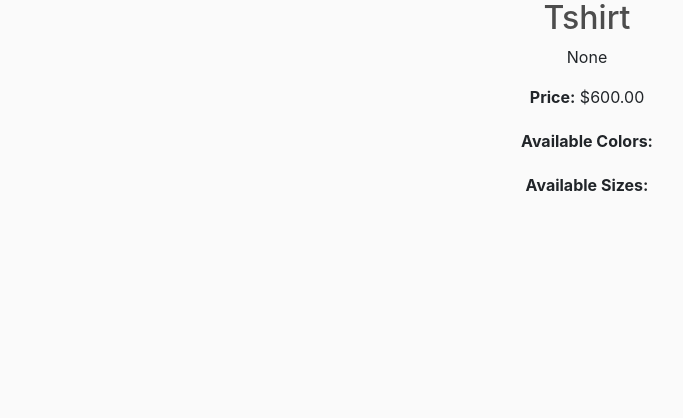
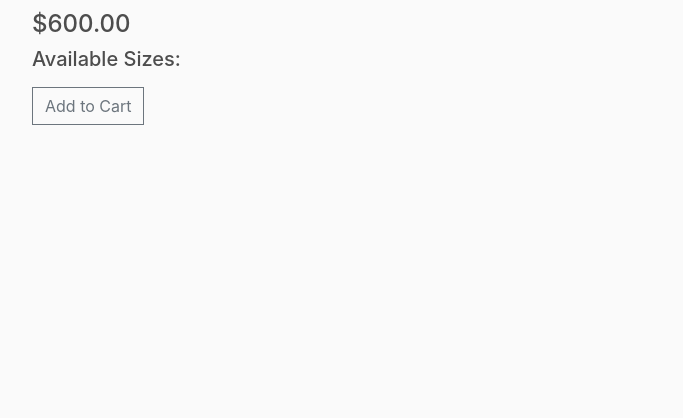
Before and after one commit to shreeya34/ecommerce_project, a Django app: page /product/6/ in a window 1280 px wide. Shown: the part 382-800 px from the top of the page, without its empty margins (53-736 px from the left). Run offline with Django 3.2, Linux system fonts and the light colour scheme; data comes from the database, SQL or seed files in the repository; data that the repository does not hold is empty; some libraries are stand-ins or nearby versions.

Commit message:
working on product details

```diff
--- a/store/admin.py
+++ b/store/admin.py
@@ -2,9 +2,14 @@
 
 # Register your models here.
 from .models import *
+from .models import Product
+
+
 
 admin.site.register(Customer)
 admin.site.register(Product)
 admin.site.register(Order)
 admin.site.register(OrderItem)
 admin.site.register(ShippingAddress)
+admin.site.register(Color)
+admin.site.register(Size)
--- a/store/models.py
+++ b/store/models.py
@@ -9,6 +9,19 @@
     def __str__(self):
         return self.name
 
+
+class Color(models.Model):
+    name = models.CharField(max_length=50)
+    hex_value = models.CharField(max_length=7, null=True, blank=True)  # Optional: store the hex value for the color
+
+    def __str__(self):
+        return self.name
+
+class Size(models.Model):
+    name = models.CharField(max_length=50)
+
+    def __str__(self):
+        return self.name
 class Product(models.Model):
     name= models.CharField(max_length=200,null=True)
     price = models.DecimalField(max_digits=7, decimal_places=2)
@@ -16,7 +29,8 @@
     image = models.ImageField(upload_to='products/')
     description = models.TextField(null=True, blank=True)
     in_stock = models.BooleanField(default=True)  # New field to indicate stock status
-
+    colors = models.ManyToManyField(Color, related_name='products')
+    sizes = models.ManyToManyField(Size, related_name='products')
 
 
     def __str__(self):
@@ -30,22 +44,17 @@
             url = ''
 
         return url
-
-
-class ProductColor(models.Model):
-    product = models.ForeignKey(Product, related_name='colors', on_delete=models.CASCADE)
-    color = models.CharField(max_length=50)
-    image = models.ImageField(upload_to='products/colors/')
+class ProductImage(models.Model):
+    product = models.ForeignKey(Product, related_name='images', on_delete=models.CASCADE)
+    color = models.ForeignKey(Color, related_name='images', on_delete=models.CASCADE)
+    image = models.ImageField(upload_to='product_images/')
 
     def __str__(self):
-        return f'{self.color} - {self.product.name}'
+        return f'{self.product.name} - {self.color.name}'
 
-class ProductSize(models.Model):
-    product = models.ForeignKey(Product, related_name='sizes', on_delete=models.CASCADE)
-    size = models.CharField(max_length=50)
+class Meta:
+    unique_together = ('product', 'color')
 
-    def __str__(self):
-        return f'{self.size} - {self.product.name}'
 class Order(models.Model):
     customer = models.ForeignKey(Customer, on_delete=models.SET_NULL, blank=True, null=True)
     date_order = models.DateTimeField(auto_now_add=True)
--- a/store/templates/store/product_details.html
+++ b/store/templates/store/product_details.html
@@ -1,97 +1,47 @@
-
+<!-- store/product_detail.html -->
 {% extends 'store/main.html' %}
-{% load static %}
 {% block content %}
-<div class="product-detail text-center">
-    <div class="product-image-container">
-        {% if product.colors.first %}
-        <img src="{{ product.imageURL }}" alt="{{ product.name }}" class="img-fluid">
-        <img src="{{ product.colors.first.image.url }}" alt="{{ product.name }}" class="img-fluid" id="product-image">
-        {% else %}
-        <img src="{% static 'images/default-product.jpg' %}" alt="{{ product.name }}" class="img-fluid" id="product-image">
-        {% endif %}
-    </div>
+<div class="product-detail">
+    <img src="{{ product.imageURL }}" alt="{{ product.name }}">
     <h2>{{ product.name }}</h2>
     <p>{{ product.description }}</p>
-    <p><strong>Price:</strong> ${{ product.price|floatformat:2 }}</p>
+    <h4>${{ product.price|floatformat:2 }}</h4>
 
-    <div class="color-options-container">
-        <strong>Available Colors:</strong>
-        <div class="color-options">
-            {% for color in colors %}
-            <img src="{{ color.image.url }}" alt="{{ color.color }}" class="color-thumbnail" onclick="changeImage('{{ color.image.url }}')">
-            {% endfor %}
+    <div class="product-options">
+        {% for color in colors %}
+            <div class="product-color" id="product-color-{{ color.id }}">
+                <h5>{{ color.name }}</h5>
+                {% for image in color_images.color %}
+                    <img src="{{ product.imageURL }}" alt="{{ product.name }}"> - {{ color.name }}" style="display: none;">
+                {% endfor %}
+            </div>
+        {% endfor %}
+
+        <div class="product-sizes">
+            <h5>Available Sizes:</h5>
+            <ul>
+                {% for size in sizes %}
+                    <li>{{ size.name }}</li>
+                {% endfor %}
+            </ul>
         </div>
     </div>
 
-    <div class="size-options-container">
-        <strong>Available Sizes:</strong>
-        <ul class="size-options">
-            {% for size in sizes %}
-            <li>{{ size.size }}</li>
-            {% endfor %}
-        </ul>
-    </div>
+    <button data-product="{{ product.id }}" data-action="add" class="btn btn-outline-secondary add-btn update-cart">Add to Cart</button>
 </div>
 
-<script type="text/javascript">
-    function changeImage(imageURL) {
-        document.getElementById('product-image').src = imageURL;
-    }
+<script>
+// JavaScript to handle image switching based on selected color
+document.addEventListener('DOMContentLoaded', function() {
+    const colorOptions = document.querySelectorAll('.product-color');
+    colorOptions.forEach(option => {
+        option.addEventListener('click', function() {
+            const colorName = option.querySelector('h5').textContent.trim();
+            const images = document.querySelectorAll('.product-color');
+            images.forEach(img => img.style.display = 'none');
+            option.style.display = 'block';
+        });
+    });
+});
 </script>
-
-<style>
-    .product-image-container {
-        width: 300px;
-        height: 300px;
-        margin: 0 auto;
-        overflow: hidden;
-    }
-
-    .product-image-container img {
-        width: 100%;
-        height: 100%;
-        object-fit: cover;
-    }
-
-    .color-options-container, .size-options-container {
-        margin-top: 20px;
-    }
-
-    .color-options {
-        display: flex;
-        justify-content: center;
-        flex-wrap: wrap;
-    }
-
-    .color-thumbnail {
-        width: 50px;
-        height: 50px;
-        margin: 5px;
-        cursor: pointer;
-        border: 1px solid #ddd;
-        padding: 5px;
-    }
-
-    .color-thumbnail:hover {
-        border-color: #000;
-    }
-
-    .size-options {
-        list-style-type: none;
-        padding: 0;
-    }
-
-    .size-options li {
-        display: inline-block;
-        margin: 0 10px;
-        padding: 5px 10px;
-        border: 1px solid #ddd;
-        cursor: pointer;
-    }
-
-    .size-options li:hover {
-        border-color: #000;
-    }
-</style>
 {% endblock content %}
--- a/store/templates/store/store.html
+++ b/store/templates/store/store.html
@@ -1,3 +1,4 @@
+<!-- store/main.html -->
 {% extends 'store/main.html' %}
 {% load static %}
 {% block content %}
--- a/store/urls.py
+++ b/store/urls.py
@@ -14,6 +14,6 @@
     path('delete_product/<int:pk>/', views.delete_product, name='delete_product'),
     path('signup/', views.signup, name='signup'),
     path('search/', views.search_results, name='search_results'),
-    path('product/<int:id>/', views.product_detail, name='product_detail'),
+    path('product/<int:product_id>/', views.product_detail, name='product_detail'),
 
 ]
--- a/store/views.py
+++ b/store/views.py
@@ -187,13 +187,21 @@
     return render(request, 'store/search_result.html', context)
 
 
-def product_detail(request, id):
-    product = get_object_or_404(Product, id=id)
-    colors = product.colors.all()
-    sizes = product.sizes.all()
+from django.shortcuts import render, get_object_or_404
+from .models import Product
+
+def product_detail(request, product_id):
+    product = get_object_or_404(Product, id=product_id)
+    colors = product.colors.all()  # Get all colors associated with the product
+
+    # Prepare a dictionary to hold images for each color
+    color_images = {}
+    for color in colors:
+        color_images[color] = product.images.filter(color=color)
+
     context = {
         'product': product,
         'colors': colors,
-        'sizes': sizes
+        'color_images': color_images,  # Pass the dictionary to the template
     }
     return render(request, 'store/product_details.html', context)
```
Also changed, not shown: db.sqlite3, static/images/products/skirts12.jpg (added), static/images/products/skirts_qUHIPYG.jpg (added), store/migrations/0008_auto_20240715_1212.py (added), store/migrations/0009_auto_20240715_1227.py (added), store/migrations/0010_productimage.py (added). Lines whose indentation alone changed are shown as unchanged.
